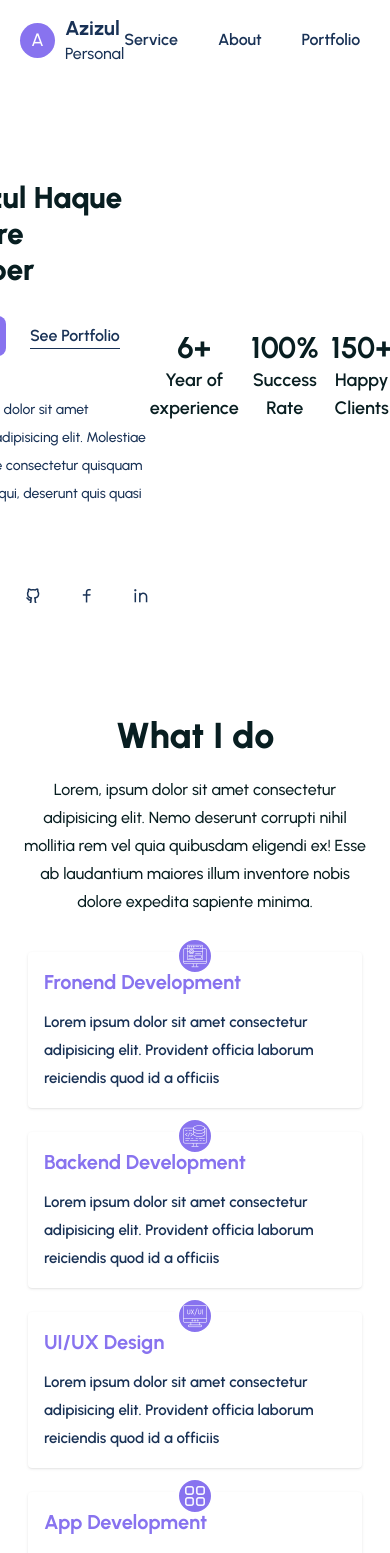
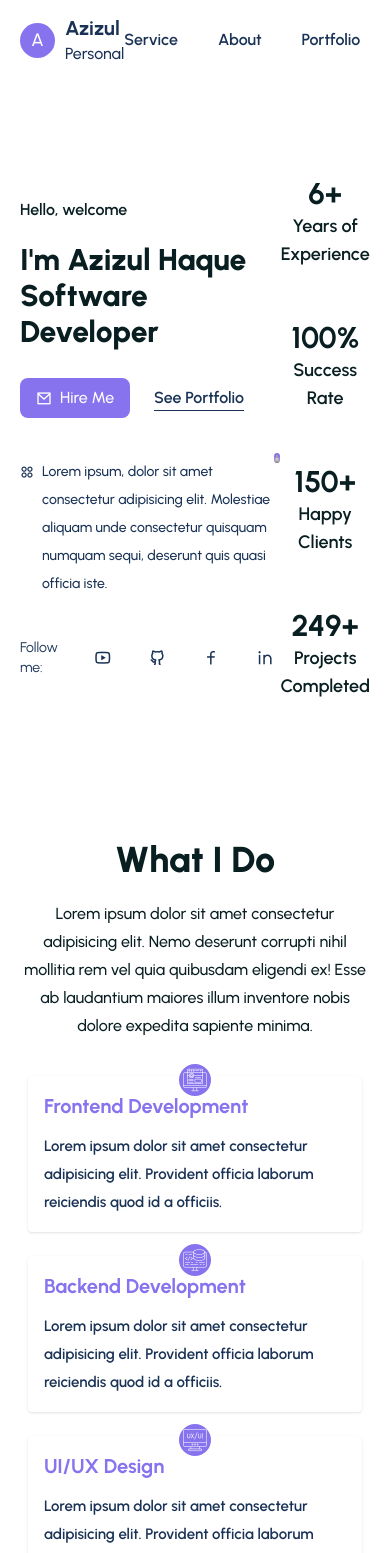
Before and after one commit to user-azizul/React-portfolio-web-app, a React (Vite) app: page / in a window 390 px wide. Shown: the top 1553 px of the page. Built offline with nearby package versions, Linux system fonts and the light colour scheme.

Commit message:
added load more function on portfolio component and fix some error on hero and service component

```diff
--- a/src/App.jsx
+++ b/src/App.jsx
@@ -10,11 +10,11 @@ function App() {
   useEffect(() => {
     Aos.init();
   }, []);
+
   return (
     <div>
       <Header />
       <main>
-        {" "}
         <Hero />
         <Service />
         <Portfolio />
--- a/src/Components/ui/Hero.jsx
+++ b/src/Components/ui/Hero.jsx
@@ -5,31 +5,29 @@ import CountUp from "react-countup";
 function Hero() {
   return (
     <section className="pt-0" id="about">
-      <div className="myContainer pt-14 ">
+      <div className="myContainer pt-14">
         <div className="flex sm:flex-col md:flex-row items-center justify-center">
-          {/* hero left content */}
+          {/* Hero Left Content */}
           <div className="w-full md:basis-1/2">
             <h5
               data-aos="fade-right"
               data-aos-duration="1500"
-              className=" text-headingColor font-semibold text-base"
+              className="text-headingColor font-semibold text-base"
             >
-              {" "}
-              Hello welcome
+              Hello, welcome
             </h5>
             <h1
               data-aos="fade-up"
               data-aos-duration="1500"
               className="text-headingColor font-extrabold text-3xl sm:text-4xl leading-9 sm:leading-10 mt-5"
             >
-              {" "}
               I'm Azizul Haque <br />
               Software Developer
             </h1>
             <div
               data-aos="fade-up"
               data-aos-duration="1800"
-              data-aos-deley="200"
+              data-aos-delay="200"
               className="flex items-center gap-6 mt-7"
             >
               <a href="#contact">
@@ -52,103 +50,72 @@ function Hero() {
             <p
               data-aos="fade-left"
               data-aos-duration="1500"
-              className="flex gap-2 mt-10 sm:pl-10 sm:pr-5 text-smallTextColor font-medium text-sm leading-7 "
+              className="flex gap-2 mt-10 sm:pl-10 sm:pr-5 text-smallTextColor font-medium text-sm leading-7"
             >
               <span>
-                <i class="ri-apps-2-line"></i>
-              </span>{" "}
+                <i className="ri-apps-2-line"></i>
+              </span>
               Lorem ipsum, dolor sit amet consectetur adipisicing elit.
               Molestiae aliquam unde consectetur quisquam numquam sequi,
               deserunt quis quasi officia iste.
             </p>
-            <div
-              className="flex items-center gap-9 mt-10
-            "
-            >
-              <span
-                className="
-              text-smallTextColor text-sm "
-              >
-                Follow me:
-              </span>
-
+            <div className="flex items-center gap-9 mt-10">
+              <span className="text-smallTextColor text-sm">Follow me:</span>
               <span>
-                <a
-                  className="
-              text-smallTextColor text-lg "
-                  href="#youtube"
-                >
-                  <i class="ri-youtube-line"></i>
+                <a className="text-smallTextColor text-lg" href="#youtube">
+                  <i className="ri-youtube-line"></i>
                 </a>
               </span>
               <span>
-                <a
-                  className="
-              text-smallTextColor text-lg "
-                  href="#youtube"
-                >
-                  <i class="ri-github-line"></i>
+                <a className="text-smallTextColor text-lg" href="#github">
+                  <i className="ri-github-line"></i>
                 </a>
               </span>
               <span>
-                <a
-                  className="
-              text-smallTextColor text-lg "
-                  href="#youtube"
-                >
-                  <i class="ri-facebook-line"></i>
+                <a className="text-smallTextColor text-lg" href="#facebook">
+                  <i className="ri-facebook-line"></i>
                 </a>
               </span>
               <span>
-                <a
-                  className="
-              text-smallTextColor text-lg "
-                  href="#youtube"
-                >
-                  <i class="ri-linkedin-line"></i>
+                <a className="text-smallTextColor text-lg" href="#linkedin">
+                  <i className="ri-linkedin-line"></i>
                 </a>
               </span>
             </div>
           </div>
 
-          {/* hero left end */}
+          {/* Hero Right Image */}
           <div className="basis-1/3 mt-10 sm:mt-0">
             <figure className="flex items-center justify-center">
-              <img src={heroImg} alt="" />
+              <img src={heroImg} alt="Hero Illustration" />
             </figure>
           </div>
-          <div className="md:basis-1/5 flex justify-between text-center mt-10 flex-warp gap-3 md:mt-0 md:flex-col md:justify-end md:text-end">
+
+          {/* Experience and Stats */}
+          <div className="md:basis-1/5 flex justify-between text-center mt-10 flex-wrap gap-3 md:mt-0 md:flex-col md:justify-end md:text-end">
             <div className="mb-10">
               <h2 className="text-headingColor font-bold text-3xl">
                 <CountUp start={0} end={6} duration={2} suffix="+" />
-                <h4 className="text-headingColor font-semibold text-lg">
-                  Year of experience
-                </h4>
               </h2>
+              <p className="text-headingColor font-semibold text-lg">Years of Experience</p>
             </div>
             <div className="mb-10">
               <h2 className="text-headingColor font-bold text-3xl">
                 <CountUp start={50} end={100} duration={2} suffix="%" />
-                <h4 className="text-headingColor font-semibold text-lg">
-                  Success Rate
-                </h4>
               </h2>
+              <p className="text-headingColor font-semibold text-lg">Success Rate</p>
             </div>
             <div className="mb-10">
               <h2 className="text-headingColor font-bold text-3xl">
                 <CountUp start={100} end={150} duration={2} suffix="+" />
-                <h4 className="text-headingColor font-semibold text-lg">
-                  Happy Clients
-                </h4>
               </h2>
+              <p className="text-headingColor font-semibold text-lg">Happy Clients</p>
             </div>
             <div className="mb-10">
               <h2 className="text-headingColor font-bold text-3xl">
                 <CountUp start={200} end={249} duration={2} suffix="+" />
-                <h4 className="text-headingColor font-semibold text-lg">
-                  Project Completed
-                </h4>
               </h2>
+              <p className="text-headingColor font-semibold text-lg">Projects Completed</p>
             </div>
           </div>
         </div>
--- a/src/Components/ui/Service.jsx
+++ b/src/Components/ui/Service.jsx
@@ -10,11 +10,10 @@ function Service() {
       <div className="myContainer lg:pt-5">
         <div className="text-center">
           <h2 className="text-headingColor mb-5 font-extrabold text-4xl">
-            What I do
+            What I Do
           </h2>
           <p className="lg:max-w-[600px] lg:mx-auto leading-7 text-headingColor font-medium">
-            {" "}
-            Lorem, ipsum dolor sit amet consectetur adipisicing elit. Nemo
+            Lorem ipsum dolor sit amet consectetur adipisicing elit. Nemo
             deserunt corrupti nihil mollitia rem vel quia quibusdam eligendi ex!
             Esse ab laudantium maiores illum inventore nobis dolore expedita
             sapiente minima.
@@ -23,123 +22,62 @@ function Service() {
         <div className="flex flex-col justify-center sm:py-12">
           <div className="w-full py-3 px-2 sm:max-w-xl sm:mx-auto sm:px-0">
             <div className="relative text-gray-700 antialiased text-sm font-semibold">
-              {/* vertical line running through the middle  */}
+              {/* Vertical line running through the middle */}
               <div className="hidden absolute w-1 sm:block bg-indigo-300 h-full left-1/2 transform -translate-x-1/2"></div>
-              {/* left card */}
-              <div className="mt-6 sm:mt-0 sm:mb-12">
-                <div className="flex items-center flex-col sm:flex-row">
-                  <div className="flex justify-start w-full mx-auto items-center">
-                    <div className="w-full sm:w-1/2 sm:pr-8">
+
+              {/* Service Cards */}
+              {[
+                {
+                  title: "Frontend Development",
+                  description: "Lorem ipsum dolor sit amet consectetur adipisicing elit. Provident officia laborum reiciendis quod id a officiis.",
+                  imgSrc: frontend,
+                  direction: "right",
+                },
+                {
+                  title: "Backend Development",
+                  description: "Lorem ipsum dolor sit amet consectetur adipisicing elit. Provident officia laborum reiciendis quod id a officiis.",
+                  imgSrc: backend,
+                  direction: "left",
+                },
+                {
+                  title: "UI/UX Design",
+                  description: "Lorem ipsum dolor sit amet consectetur adipisicing elit. Provident officia laborum reiciendis quod id a officiis.",
+                  imgSrc: uiImg,
+                  direction: "right",
+                },
+                {
+                  title: "App Development",
+                  description: "Lorem ipsum dolor sit amet consectetur adipisicing elit. Provident officia laborum reiciendis quod id a officiis.",
+                  imgSrc: appImg,
+                  direction: "left",
+                },
+              ].map((service, index) => (
+                <div key={index} className="mt-6 sm:mt-0 sm:mb-12">
+                  <div className={`flex items-center flex-col sm:flex-row ${service.direction === "left" ? "flex-row-reverse" : ""}`}>
+                    <div className={`flex justify-${service.direction === "left" ? "end" : "start"} w-full mx-auto items-center`}>
+                      <div className={`w-full sm:w-1/2 ${service.direction === "left" ? "sm:pl-8" : "sm:pr-8"}`}>
                         <div
-                        data-aos={"fade-right"}
+                          data-aos={`fade-${service.direction}`}
                           data-duration="1500"
                           className="bg-white p-4 rounded shadow group hover:bg-primaryColor cursor-pointer ease-in duration-150"
                         >
                           <h3 className="text-primaryColor font-bold mb-3 group-hover:text-white group-hover:font-semibold text-xl">
-                          Fronend Development
+                            {service.title}
                           </h3>
-                        <p className="text-[15px]  group-hover:text-white  leading-7 text-smallTextColor">
-                          {" "}
-                          Lorem ipsum dolor sit amet consectetur adipisicing
-                          elit. Provident officia laborum reiciendis quod id a
-                          officiis
+                          <p className="text-[15px] group-hover:text-white leading-7 text-smallTextColor">
+                            {service.description}
                           </p>
                         </div>
                       </div>
                     </div>
                     <div className="rounded-full bg-primaryColor border-white border-4 w-10 h-10 absolute left-1/2 transform -translate-x-1/2 -translate-y-4 sm:translate-y-0 flex items-center justify-center">
                       <figure>
-                      <img src={frontend} alt="" />
+                        <img src={service.imgSrc} alt={`${service.title} icon`} />
                       </figure>
                     </div>
                   </div>
                 </div>
-              {/* right card */}
-              <div className="mt-6 sm:mt-0 sm:mb-12">
-                <div className="flex items-center flex-col sm:flex-row">
-                  <div className="flex justify-end w-full mx-auto items-center">
-                    <div className="w-full sm:w-1/2 sm:pl-8">
-                      <div
-                        data-aos={"fade-left"}
-                        data-duration="1500"
-                        className="bg-white p-4 rounded shadow group hover:bg-primaryColor cursor-pointer ease-in duration-150"
-                      >
-                        <h3 className="text-primaryColor font-bold mb-3 group-hover:text-white group-hover:font-semibold text-xl">
-                          Backend Development
-                        </h3>
-                        <p className="text-[15px]  group-hover:text-white  leading-7 text-smallTextColor">
-                          {" "}
-                          Lorem ipsum dolor sit amet consectetur adipisicing
-                          elit. Provident officia laborum reiciendis quod id a
-                          officiis
-                        </p>
-                      </div>
-                    </div>
-                  </div>
-                  <div className="rounded-full bg-primaryColor border-white border-4 w-10 h-10 absolute left-1/2 transform -translate-x-1/2 -translate-y-4 sm:translate-y-0 flex items-center justify-center">
-                    <figure>
-                      <img src={backend} alt="" />
-                    </figure>
-                  </div>
-                </div>
-              </div>{" "}
-              <div className="mt-6 sm:mt-0 sm:mb-12">
-                <div className="flex items-center flex-col sm:flex-row">
-                  <div className="flex justify-start w-full mx-auto items-center">
-                    <div className="w-full sm:w-1/2 sm:pr-8">
-                      <div
-                        data-aos={"fade-right"}
-                        data-duration="1500"
-                        className="bg-white p-4 rounded shadow group hover:bg-primaryColor cursor-pointer ease-in duration-150"
-                      >
-                        <h3 className="text-primaryColor font-bold mb-3 group-hover:text-white group-hover:font-semibold text-xl">
-                          UI/UX Design
-                        </h3>
-                        <p className="text-[15px]  group-hover:text-white  leading-7 text-smallTextColor">
-                          {" "}
-                          Lorem ipsum dolor sit amet consectetur adipisicing
-                          elit. Provident officia laborum reiciendis quod id a
-                          officiis
-                        </p>
-                      </div>
-                    </div>
-                  </div>
-                  <div className="rounded-full bg-primaryColor border-white border-4 w-10 h-10 absolute left-1/2 transform -translate-x-1/2 -translate-y-4 sm:translate-y-0 flex items-center justify-center">
-                    <figure>
-                      <img src={uiImg} alt="" />
-                    </figure>
-                  </div>
-                </div>
-              </div>
-              {/* right card */}
-              <div className="mt-6 sm:mt-0 sm:mb-12">
-                <div className="flex items-center flex-col sm:flex-row">
-                  <div className="flex justify-end w-full mx-auto items-center">
-                    <div className="w-full sm:w-1/2 sm:pl-8">
-                      <div
-                        data-aos={"fade-left"}
-                        data-duration="1500"
-                        className="bg-white p-4 rounded shadow group hover:bg-primaryColor cursor-pointer ease-in duration-150"
-                      >
-                        <h3 className="text-primaryColor font-bold mb-3 group-hover:text-white group-hover:font-semibold text-xl">
-                          App Development
-                        </h3>
-                        <p className="text-[15px]  group-hover:text-white  leading-7 text-smallTextColor">
-                          {" "}
-                          Lorem ipsum dolor sit amet consectetur adipisicing
-                          elit. Provident officia laborum reiciendis quod id a
-                          officiis
-                        </p>
-                      </div>
-                    </div>
-                  </div>
-                  <div className="rounded-full bg-primaryColor border-white border-4 w-10 h-10 absolute left-1/2 transform -translate-x-1/2 -translate-y-4 sm:translate-y-0 flex items-center justify-center">
-                    <figure>
-                      <img src={appImg} alt="" />
-                    </figure>
-                  </div>
-                </div>
-              </div>
+              ))}
             </div>
           </div>
         </div>
```
Also changed, not shown: src/Components/Header.jsx (+21 -23 lines), src/Components/ui/Portfolio.jsx (+26 -7 lines). Lines whose indentation alone changed are shown as unchanged.
